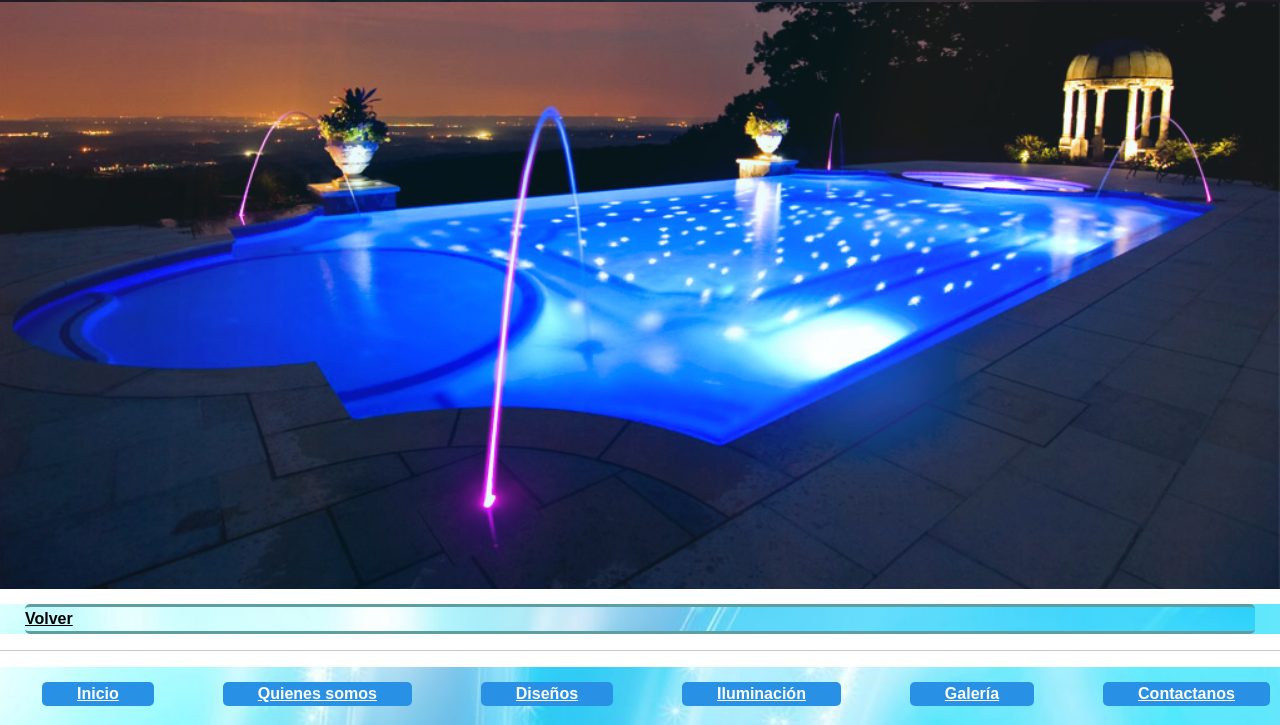
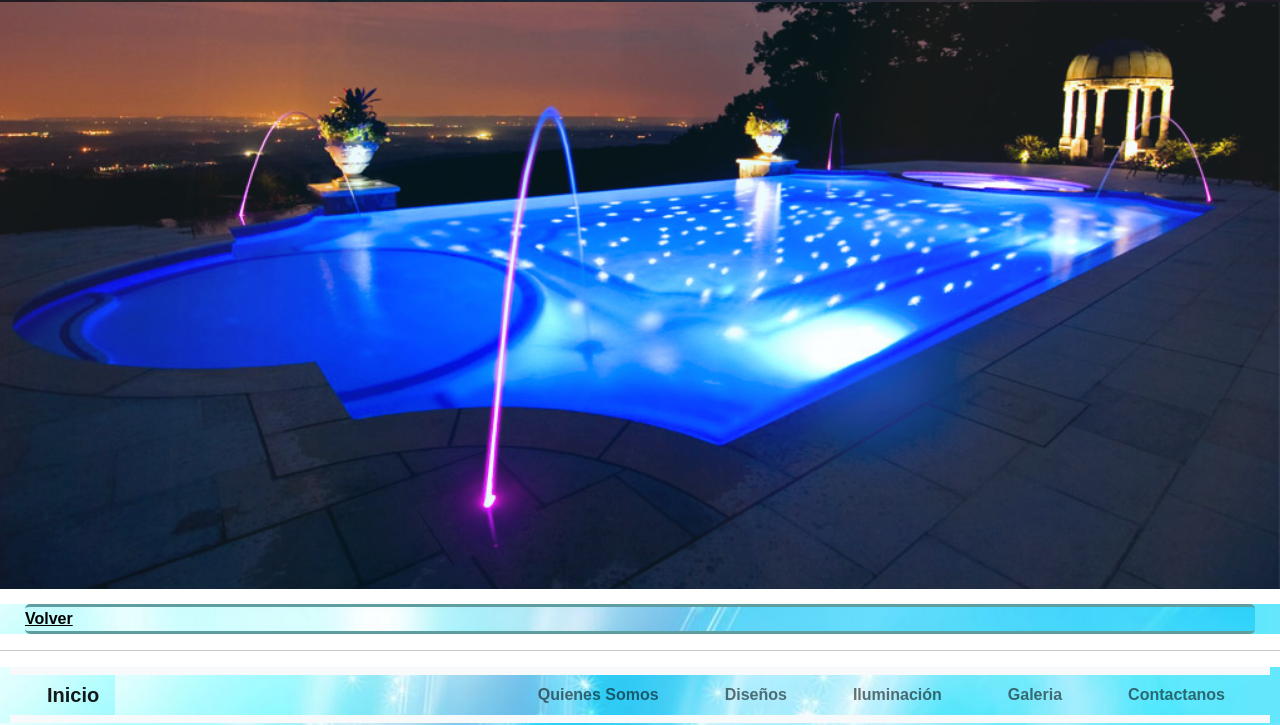
Before and after one commit to meg19831/timepool, a plain HTML site: page pages/iluminacion.html in a window 1280 px wide. Shown: the part 3520-4245 px from the top of the page. Drawn offline with nearby package versions, Linux system fonts and the light colour scheme.

Commit message:
modificando navbar con bootstrap en seccion iluminacion

```diff
--- a/pages/iluminacion.html
+++ b/pages/iluminacion.html
@@ -81,7 +81,34 @@
         <hr>
 <footer>
         <div class="estilofooter">
-            <nav>
+            <nav class="navbar navbar-expand-lg navbar-light bg-light mx-end" >
+                <div class="container-fluid">
+                    <a class="navbar-brand" href="../index.html">Inicio</a>
+                    <button class="navbar-toggler" type="button" data-bs-toggle="collapse" data-bs-target="#navbarSupportedContent" aria-controls="navbarSupportedContent" aria-expanded="false" aria-label="Toggle navigation">
+                    <span class="navbar-toggler-icon"></span>
+                    </button>
+                    <div class="collapse navbar-collapse" id="navbarSupportedContent">
+                    <ul class="navbar-nav ms-auto">
+                        <li class="nav-item">
+                        <a class="nav-link" aria-current="page" href="./pages/quienes somos.html">Quienes Somos</a>
+                        </li>
+                        <li class="nav-item">
+                        <a class="nav-link" aria-current="page" href="./pages/diseños.html">Diseños</a>
+                        </li>
+                        <li class="nav-item">
+                        <a class="nav-link" aria-current="page" href="./pages/iluminacion.html">Iluminación</a>
+                        </li>
+                        <li class="nav-item">
+                        <a class="nav-link" aria-current="page" href="./pages/galería.html">Galeria</a>
+                        </li>
+                        <li class="nav-item">
+                        <a class="nav-link" aria-current="page" href="./pages/contactanos.html">Contactanos</a>
+                        </li>
+                    </ul>
+                    </div>
+                </div>
+            </nav>
+            <!--<nav>
                 <ul class="estilofooter__redessociales">
                     <li class="estilofooter__redessociales--estilo"><a href="../index.html">Inicio</a href></li>
                     <li class="estilofooter__redessociales--estilo"><a href="quienes somos.html">Quienes somos</a href></li>
@@ -90,7 +117,7 @@
                     <li class="estilofooter__redessociales--estilo"><a href="Galería.html">Galería</a href></li>
                     <li class="estilofooter__redessociales--estilo"><a href="contactanos.html">Contactanos</a href></li>
             </ul>
-            </nav>
+            </nav>-->
         </div>
         <div class="final">
             <img class="final__imagen"  src="../assets/iconos/icono.png" alt="icono de la pagina" width="50">
```
